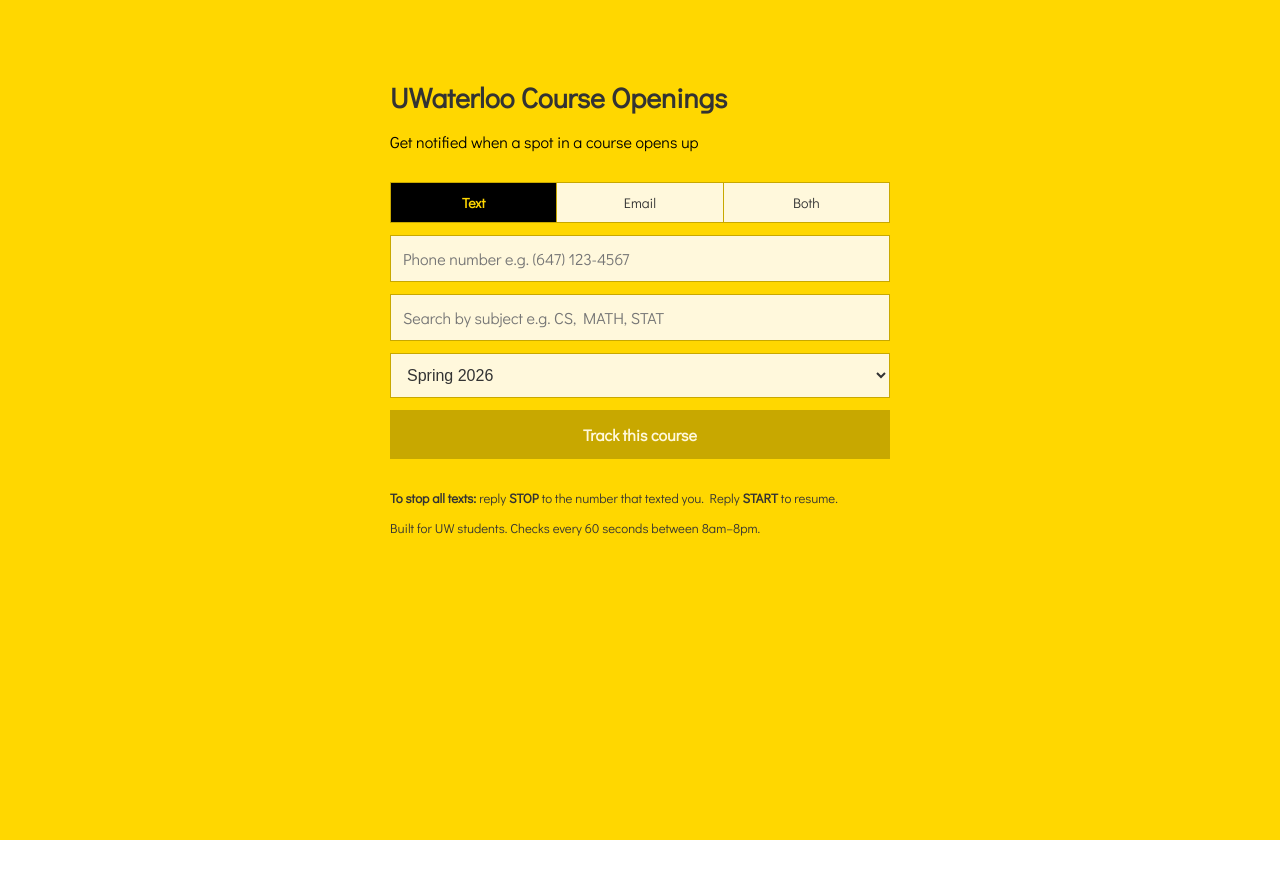
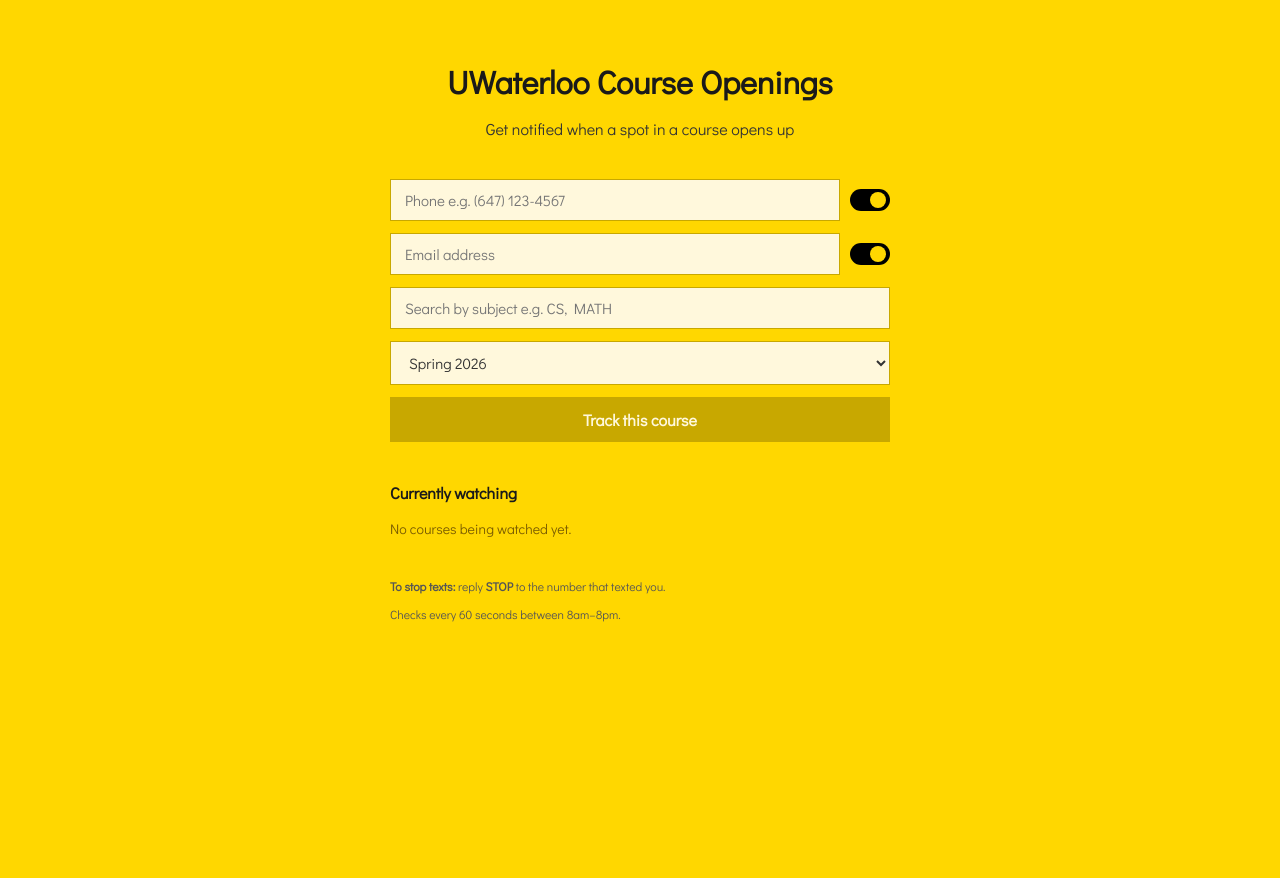
Before and after one commit to daphnezlin/seat-sniper, a React (Create React App) app in the folder frontend/: page / in a window 1280 px wide. Before the commit the page ends 840 px from the top, so only its background shows below. Built offline with nearby package versions, Linux system fonts and the light colour scheme.

Commit message:
fixed display

```diff
--- a/frontend/src/App.js
+++ b/frontend/src/App.js
@@ -6,7 +6,8 @@
   const [phone, setPhone] = useState("")
   const [phoneDisplay, setPhoneDisplay] = useState("")
   const [email, setEmail] = useState("")
-  const [notifyMethod, setNotifyMethod] = useState("sms")
+  const [phoneEnabled, setPhoneEnabled] = useState(true)
+  const [emailEnabled, setEmailEnabled] = useState(true)
   const [subject, setSubject] = useState("")
   const [selectedCourse, setSelectedCourse] = useState(null)
   const [term, setTerm] = useState("1265")
@@ -23,6 +24,18 @@
   const showStatus = (msg, setter) => {
     setter(msg)
     setTimeout(() => setter(""), 10000)
+  }
+
+  const notifyMethod = phoneEnabled && emailEnabled ? "both" : phoneEnabled ? "sms" : "email"
+
+  const togglePhone = () => {
+    if (phoneEnabled && !emailEnabled) return // can't turn off both
+    setPhoneEnabled(!phoneEnabled)
+  }
+
+  const toggleEmail = () => {
+    if (emailEnabled && !phoneEnabled) return // can't turn off both
+    setEmailEnabled(!emailEnabled)
   }
 
   useEffect(() => {
@@ -60,11 +73,9 @@
         const match = val.match(/^([a-zA-Z]+)(\d*.*)$/)
         const subjectPart = match ? match[1].toUpperCase() : val.toUpperCase()
         const catalogPart = match ? match[2] : ""
-
         const url = `${API}/search?subject=${subjectPart}&term=${term}${catalogPart ? `&cournum=${catalogPart}` : ""}`
         const res = await fetch(url)
         const data = await res.json()
-
         if (data.courses && data.courses.length > 0) {
           setCourses(data.courses)
           setShowDropdown(true)
@@ -83,11 +94,11 @@
   }
 
   const addWatch = async () => {
-    if ((notifyMethod === "sms" || notifyMethod === "both") && (!phone || phone === "+1")) {
+    if (phoneEnabled && (!phone || phone === "+1")) {
       showStatus("Please enter your phone number", setStatus)
       return
     }
-    if ((notifyMethod === "email" || notifyMethod === "both") && !email) {
+    if (emailEnabled && !email) {
       showStatus("Please enter your email address", setStatus)
       return
     }
@@ -102,8 +113,8 @@
         method: "POST",
         headers: { "Content-Type": "application/json" },
         body: JSON.stringify({
-          phone: phone || "",
-          email: email || "",
+          phone: phoneEnabled ? phone : "",
+          email: emailEnabled ? email : "",
           notify_method: notifyMethod,
           course_code: selectedCourse.code,
           term
@@ -149,7 +160,7 @@
 
   const inputStyle = {
     padding: 12,
-    fontSize: 16,
+    fontSize: 15,
     border: "1px solid #c8a800",
     borderRadius: 0,
     background: "#FFF8DC",
@@ -159,138 +170,136 @@
     boxSizing: "border-box"
   }
 
+  const disabledInputStyle = {
+    ...inputStyle,
+    background: "#e8d870",
+    color: "#999",
+    cursor: "not-allowed"
+  }
+
+  const Toggle = ({ enabled, onToggle }) => (
+    <div
+      onClick={onToggle}
+      style={{
+        width: 40,
+        height: 22,
+        borderRadius: 11,
+        background: enabled ? "#000000" : "#c8a800",
+        position: "relative",
+        cursor: "pointer",
+        flexShrink: 0,
+        transition: "background 0.2s"
+      }}
+    >
+      <div style={{
+        position: "absolute",
+        top: 3,
+        left: enabled ? 20 : 3,
+        width: 16,
+        height: 16,
+        background: "#FFD700",
+        borderRadius: 8,
+        transition: "left 0.2s"
+      }} />
+    </div>
+  )
+
   return (
-    <div style={{ minHeight: "100vh", background: "#FFD700", padding: "20px" }}>
-      <div style={{ maxWidth: 500, margin: "0 auto", fontFamily: "Didact Gothic", padding: "40px 20px" }}>
-        <h1 style={{ fontSize: 28, marginBottom: 4, color: "#333" }}>UWaterloo Course Openings</h1>
-        <p style={{ color: "#000000", marginBottom: 30 }}>
+    <div style={{ minHeight: "100vh", background: "#FFD700", padding: "40px 20px" }}>
+      <div style={{ maxWidth: 500, margin: "0 auto", fontFamily: "Didact Gothic" }}>
+        <h1 style={{ fontSize: 32, marginBottom: 8, color: "#1a1a1a", textAlign: "center", fontWeight: 700 }}>UWaterloo Course Openings</h1>
+        <p style={{ color: "#333", marginBottom: 40, textAlign: "center", fontSize: 16 }}>
           Get notified when a spot in a course opens up
         </p>
 
+        {/* Form */}
         <div style={{ display: "flex", flexDirection: "column", gap: 12 }}>
 
-          {/* Notification method toggle */}
-          <div style={{ display: "flex", border: "1px solid #c8a800", background: "#FFF8DC" }}>
-            {["sms", "email", "both"].map(method => (
-              <button
-                key={method}
-                onClick={() => setNotifyMethod(method)}
-                style={{
-                  flex: 1,
-                  padding: "10px 0",
-                  fontSize: 14,
-                  fontFamily: "Didact Gothic",
-                  fontWeight: notifyMethod === method ? 700 : 400,
-                  background: notifyMethod === method ? "#000000" : "#FFF8DC",
-                  color: notifyMethod === method ? "#FFD700" : "#333",
-                  border: "none",
-                  borderRight: method !== "both" ? "1px solid #c8a800" : "none",
-                  cursor: "pointer"
-                }}
-              >
-                {method === "sms" ? "Text" : method === "email" ? "Email" : "Both"}
-              </button>
-            ))}
-          </div>
-
-          {/* Phone input — shown for sms and both */}
-          {(notifyMethod === "sms" || notifyMethod === "both") && (
+          <div style={{ display: "flex", alignItems: "center", gap: 10 }}>
             <input
-              placeholder="Phone number e.g. (647) 123-4567"
+              placeholder="Phone e.g. (647) 123-4567"
               value={phoneDisplay}
+              disabled={!phoneEnabled}
               onChange={e => {
+                if (!phoneEnabled) return
                 const digits = e.target.value.replace(/\D/g, "").slice(0, 10)
                 const prevDigits = phone.replace("+1", "")
                 const isDeleting = digits.length < prevDigits.length ||
                   (digits.length === prevDigits.length && e.target.value.length < phoneDisplay.length)
-
                 let formatted = ""
-                if (digits.length === 0) {
-                  formatted = ""
-                } else if (digits.length < 3) {
-                  formatted = `(${digits}`
-                } else if (digits.length === 3) {
-                  formatted = isDeleting ? `(${digits}` : `(${digits}) `
-                } else if (digits.length < 6) {
-                  formatted = `(${digits.slice(0,3)}) ${digits.slice(3)}`
-                } else if (digits.length === 6) {
-                  formatted = isDeleting ? `(${digits.slice(0,3)}) ${digits.slice(3)}` : `(${digits.slice(0,3)}) ${digits.slice(3)}-`
-                } else {
-                  formatted = `(${digits.slice(0,3)}) ${digits.slice(3,6)}-${digits.slice(6)}`
-                }
+                if (digits.length === 0) formatted = ""
+                else if (digits.length < 3) formatted = `(${digits}`
+                else if (digits.length === 3) formatted = isDeleting ? `(${digits}` : `(${digits}) `
+                else if (digits.length < 6) formatted = `(${digits.slice(0,3)}) ${digits.slice(3)}`
+                else if (digits.length === 6) formatted = isDeleting ? `(${digits.slice(0,3)}) ${digits.slice(3)}` : `(${digits.slice(0,3)}) ${digits.slice(3)}-`
+                else formatted = `(${digits.slice(0,3)}) ${digits.slice(3,6)}-${digits.slice(6)}`
                 setPhoneDisplay(formatted)
                 setPhone("+1" + digits)
               }}
-              style={inputStyle}
+              style={{
+                flex: 1, padding: "10px 14px", fontSize: 15,
+                border: "1px solid #c8a800", borderRadius: 0,
+                background: phoneEnabled ? "#FFF8DC" : "#e8d870",
+                color: phoneEnabled ? "#333" : "#aaa",
+                fontFamily: "Didact Gothic", outline: "none"
+              }}
             />
-          )}
+            <Toggle enabled={phoneEnabled} onToggle={togglePhone} />
+          </div>
 
-          {/* Email input — shown for email and both */}
-          {(notifyMethod === "email" || notifyMethod === "both") && (
+          <div style={{ display: "flex", alignItems: "center", gap: 10 }}>
             <input
               placeholder="Email address"
               value={email}
-              onChange={e => setEmail(e.target.value)}
+              disabled={!emailEnabled}
+              onChange={e => emailEnabled && setEmail(e.target.value)}
               type="email"
-              style={inputStyle}
+              style={{
+                flex: 1, padding: "10px 14px", fontSize: 15,
+                border: "1px solid #c8a800", borderRadius: 0,
+                background: emailEnabled ? "#FFF8DC" : "#e8d870",
+                color: emailEnabled ? "#333" : "#aaa",
+                fontFamily: "Didact Gothic", outline: "none"
+              }}
             />
-          )}
+            <Toggle enabled={emailEnabled} onToggle={toggleEmail} />
+          </div>
 
-          {/* Course search */}
           <div ref={containerRef} style={{ position: "relative" }}>
             <input
-              placeholder="Search by subject e.g. CS, MATH, STAT"
+              placeholder="Search by subject e.g. CS, MATH"
               value={subject}
               onChange={handleSubjectChange}
               onFocus={() => courses.length > 0 && setShowDropdown(true)}
-              style={{ ...inputStyle, outline: "none" }}
+              style={{
+                width: "100%", padding: "10px 14px", fontSize: 15,
+                border: "1px solid #c8a800", borderRadius: 0,
+                background: "#FFF8DC", color: "#333",
+                fontFamily: "Didact Gothic", outline: "none",
+                boxSizing: "border-box"
+              }}
             />
-
             {searching && (
-              <div style={{
-                position: "absolute",
-                right: 12,
-                top: "50%",
-                transform: "translateY(-50%)",
-                color: "#888",
-                fontSize: 13
-              }}>
+              <div style={{ position: "absolute", right: 12, top: "50%", transform: "translateY(-50%)", color: "#aaa", fontSize: 13 }}>
                 Searching...
               </div>
             )}
-
             {showDropdown && courses.length > 0 && (
               <div style={{
-                position: "absolute",
-                top: "100%",
-                left: 0,
-                right: 0,
-                background: "#FFF8DC",
-                border: "1px solid #c8a800",
-                borderTop: "none",
-                borderRadius: 0,
-                maxHeight: 240,
-                overflowY: "auto",
-                zIndex: 100,
-                boxShadow: "0 4px 12px rgba(0,0,0,0.15)"
+                position: "absolute", top: "100%", left: 0, right: 0,
+                background: "#FFF8DC", border: "1px solid #c8a800", borderTop: "none",
+                borderRadius: "0 0 6px 6px", maxHeight: 240, overflowY: "auto",
+                zIndex: 100, boxShadow: "0 4px 12px rgba(0,0,0,0.1)"
               }}>
                 {courses.map(c => (
                   <div
                     key={c.code}
                     onClick={() => selectCourse(c)}
-                    style={{
-                      padding: "10px 14px",
-                      cursor: "pointer",
-                      fontSize: 14,
-                      borderBottom: "1px solid #e8d080",
-                      display: "flex",
-                      gap: 10,
-                      color: "#333"
-                    }}
+                    style={{ padding: "10px 14px", cursor: "pointer", fontSize: 14, borderBottom: "1px solid #e8d080", display: "flex", gap: 10 }}
                     onMouseEnter={e => e.currentTarget.style.background = "#F5E88A"}
                     onMouseLeave={e => e.currentTarget.style.background = "#FFF8DC"}
                   >
-                    <span style={{ fontWeight: 600, minWidth: 70, color: "#000000" }}>{c.code}</span>
+                    <span style={{ fontWeight: 600, minWidth: 70, color: "#1a1a1a" }}>{c.code}</span>
                     <span style={{ color: "#666" }}>{c.title}</span>
                   </div>
                 ))}
@@ -299,31 +308,16 @@
           </div>
 
           {selectedCourse && (
-            <div style={{
-              padding: 12,
-              background: "#FFF8DC",
-              border: "1px solid #c8a800",
-              borderRadius: 0,
-              fontSize: 14,
-              display: "flex",
-              justifyContent: "space-between",
-              alignItems: "center",
-              color: "#333"
-            }}>
-              <span>✓ {selectedCourse.code} — {selectedCourse.title}</span>
-              <button
-                onClick={() => { setSelectedCourse(null); setSubject(""); setCourses([]) }}
-                style={{ background: "none", border: "none", cursor: "pointer", color: "#888", fontSize: 18 }}
-              >
-                ✕
-              </button>
+            <div style={{ padding: "10px 14px", background: "#FFF8DC", border: "1px solid #c8a800", borderRadius: 0, fontSize: 14, display: "flex", justifyContent: "space-between", alignItems: "center" }}>
+              <span style={{ color: "#333" }}>✓ {selectedCourse.code} — {selectedCourse.title}</span>
+              <button onClick={() => { setSelectedCourse(null); setSubject(""); setCourses([]) }} style={{ background: "none", border: "none", cursor: "pointer", color: "#aaa", fontSize: 18 }}>✕</button>
             </div>
           )}
 
           <select
             value={term}
             onChange={e => setTerm(e.target.value)}
-            style={{ padding: 12, fontSize: 16, border: "1px solid #c8a800", borderRadius: 0, background: "#FFF8DC", color: "#333" }}
+            style={{ padding: "10px 14px", fontSize: 15, border: "1px solid #c8a800", borderRadius: 0, background: "#FFF8DC", color: "#333", fontFamily: "Didact Gothic" }}
           >
             <option value="1265">Spring 2026</option>
             <option value="1269">Fall 2026</option>
@@ -333,74 +327,57 @@
             onClick={addWatch}
             disabled={loading || !selectedCourse}
             style={{
-              padding: 14,
-              fontSize: 16,
-              background: loading || !selectedCourse ? "#c8a800" : "#000000",
-              color: "#FFF8DC",
-              border: "none",
-              borderRadius: 0,
+              padding: "12px 0", fontSize: 16,
+              background: loading || !selectedCourse ? "#c8a800" : "#1a1a1a",
+              color: "#FFF8DC", border: "none", borderRadius: 0,
               cursor: loading || !selectedCourse ? "not-allowed" : "pointer",
-              fontWeight: 600,
-              fontFamily: "Didact Gothic"
+              fontWeight: 600, fontFamily: "Didact Gothic"
             }}
           >
             {loading ? "Adding..." : "Track this course"}
           </button>
-        </div>
 
           {status && (
-          <p style={{ marginTop: 16, color: status.startsWith("✓") ? "#4a3800" : "#8b0000", fontWeight: 600 }}>
+            <p style={{ margin: 0, color: status.startsWith("✓") ? "#4a3800" : "#8b0000", fontWeight: 600, fontSize: 14 }}>
               {status}
             </p>
           )}
+        </div>
 
-        {watching.length > 0 && (
+        {/* Currently watching */}
         <div style={{ marginTop: 40 }}>
-            <h3 style={{ marginBottom: 0, color: "#000000", background: "#FFF8DC", padding: "12px 16px", border: "1px solid #c8a800", borderBottom: "none" }}>Currently watching</h3>
+          <h3 style={{ margin: "0 0 16px 0", color: "#1a1a1a", fontSize: 16, fontWeight: 700 }}>Currently watching</h3>
           {stopStatus && (
-              <p style={{ fontSize: 13, color: stopStatus.startsWith("✓") ? "#4a3800" : "#8b0000", margin: 0, padding: "8px 16px", background: "#FFF8DC", borderLeft: "1px solid #c8a800", borderRight: "1px solid #c8a800", fontWeight: 600 }}>
+            <p style={{ fontSize: 13, color: stopStatus.startsWith("✓") ? "#4a3800" : "#8b0000", margin: "0 0 12px 0", fontWeight: 600 }}>
               {stopStatus}
             </p>
           )}
-            <div style={{ border: "1px solid #c8a800", borderTop: "none" }}>
-              {watching.map((c, i) => (
+          {watching.length === 0 ? (
+            <p style={{ margin: 0, color: "#7a5c00", fontSize: 14 }}>No courses being watched yet.</p>
+          ) : (
+            watching.map((c, i) => (
               <div key={i} style={{
-                  padding: "12px 16px",
-                  background: "#FFF8DC",
-                  fontSize: 15,
-                  display: "flex",
-                  justifyContent: "space-between",
-                  alignItems: "center",
-                  color: "#333",
-                  borderBottom: "none"
+                padding: "10px 0", fontSize: 14, display: "flex", justifyContent: "space-between",
+                alignItems: "center", color: "#333",
+                borderBottom: i < watching.length - 1 ? "1px solid #c8a800" : "none"
               }}>
                 <span>{c.course_code} ({{"1259": "Fall 2025", "1261": "Winter 2026", "1265": "Spring 2026", "1269": "Fall 2026"}[c.term] || c.term})</span>
                 <button
                   onClick={() => stopWatch(c.course_code, c.term)}
-                    style={{
-                      padding: "4px 12px",
-                      background: "#000000",
-                      border: "1px solid #000000",
-                      borderRadius: 0,
-                      cursor: "pointer",
-                      color: "white",
-                      fontSize: 13
-                    }}
+                  style={{ padding: "4px 12px", background: "#1a1a1a", border: "none", borderRadius: 0, cursor: "pointer", color: "#FFF8DC", fontSize: 12 }}
                 >
-                    Stop watching
+                  Stop
                 </button>
               </div>
-              ))}
+            ))
+          )}
         </div>
-          </div>
-        )}
 
-        <p style={{ marginTop: 30, fontSize: 13, color: "#333" }}>
-          <strong>To stop all texts:</strong> reply <strong>STOP</strong> to the number that texted you. Reply <strong>START</strong> to resume.
+        <p style={{ marginTop: 40, fontSize: 12, color: "#555" }}>
+          <strong>To stop texts:</strong> reply <strong>STOP</strong> to the number that texted you.
         </p>
-
-        <p style={{ marginTop: 0, fontSize: 13, color: "#333" }}>
-          Built for UW students. Checks every 60 seconds between 8am–8pm.
+        <p style={{ margin: 0, fontSize: 12, color: "#555" }}>
+          Checks every 60 seconds between 8am–8pm.
         </p>
       </div>
     </div>
```
Lines whose indentation alone changed are shown as unchanged.
